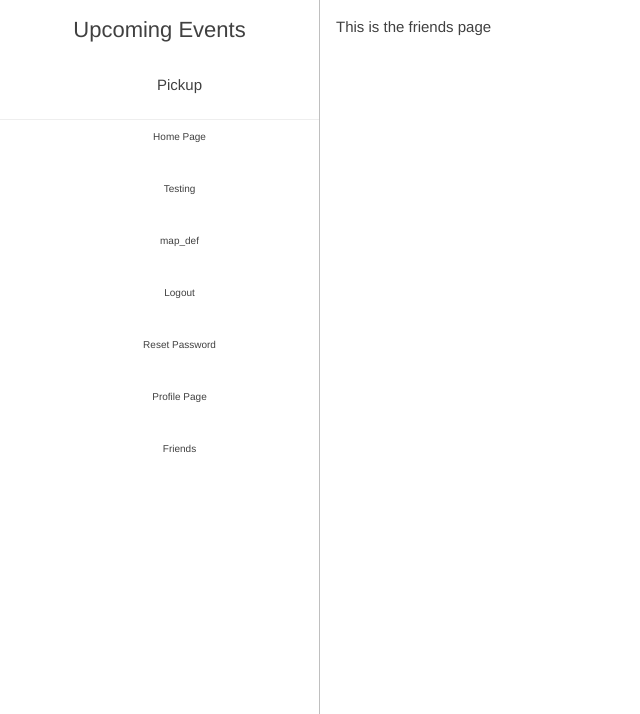
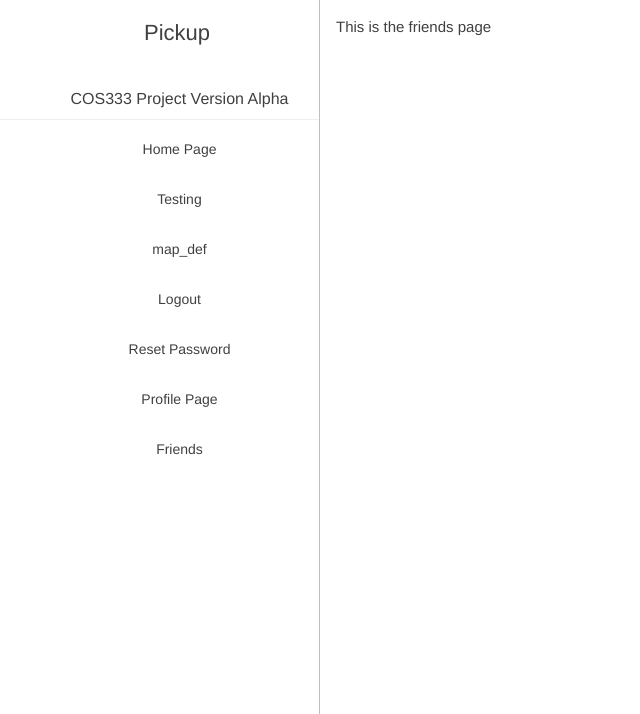
Before and after one commit to oschwartz99/333, a Django app: page /users/friends/ in a window 1280 px wide. Shown: the top 714 px of the page, without its empty margins (0-640 px from the left). Run offline with Django 3.2, Linux system fonts and the light colour scheme; the visitor is signed in with stand-in values (Sample User, id 1); some libraries are stand-ins or nearby versions.

Commit message:
clean up the side bar menu style and improve the font sizes

```diff
--- a/pickup/maps/static/css/main.css
+++ b/pickup/maps/static/css/main.css
@@ -32,6 +32,13 @@ h1 {
     font-weight: 400;
     line-height: 20px;
     padding: 20px 2px;
+}
+
+h2 {
+    font-size: 22px;
+    font-weight: 500;
+    padding: 20px 2px;
+    margin-left: 35px;
 }
 
 a {
@@ -79,7 +86,7 @@ a:hover {
 .nav {
     display: inline-block;
     text-align: center;
-    font-size: 10px;
+    font-size: 14px;
 }
 
 .heading {
@@ -102,6 +109,7 @@ a:hover {
     border-bottom: 1px solid #eee;
     padding: 10px;
     text-decoration: none;
+    font-size: medium;
 }
 
 .listings .item:last-child {
--- a/pickup/templates/standard_page.html
+++ b/pickup/templates/standard_page.html
@@ -12,9 +12,9 @@
         <!-- SIDEBAR -->
         <div class='sidebar'>
             <div class='heading'>
-                <h1>Upcoming Events</h1>
-                <ul style="list-style-type: none;">
-                    <li>Pickup</li>
+                <h2> Pickup </h2>
+                <ul style="list-style-type:none; font-size: medium">
+                    <li>COS333 Project Version Alpha </li>
                     <li><a href="{% url 'maps' %}" class="nav">Home Page</a></li>
                     <li><a href="{% url 'testing' %}" class="nav">Testing</a></li>
                     <li><a href="{% url 'map_def' %}" class="nav">map_def</a></li>
```
Also changed, not shown: pickup/maps/templates/default.html (+4 -3 lines).
